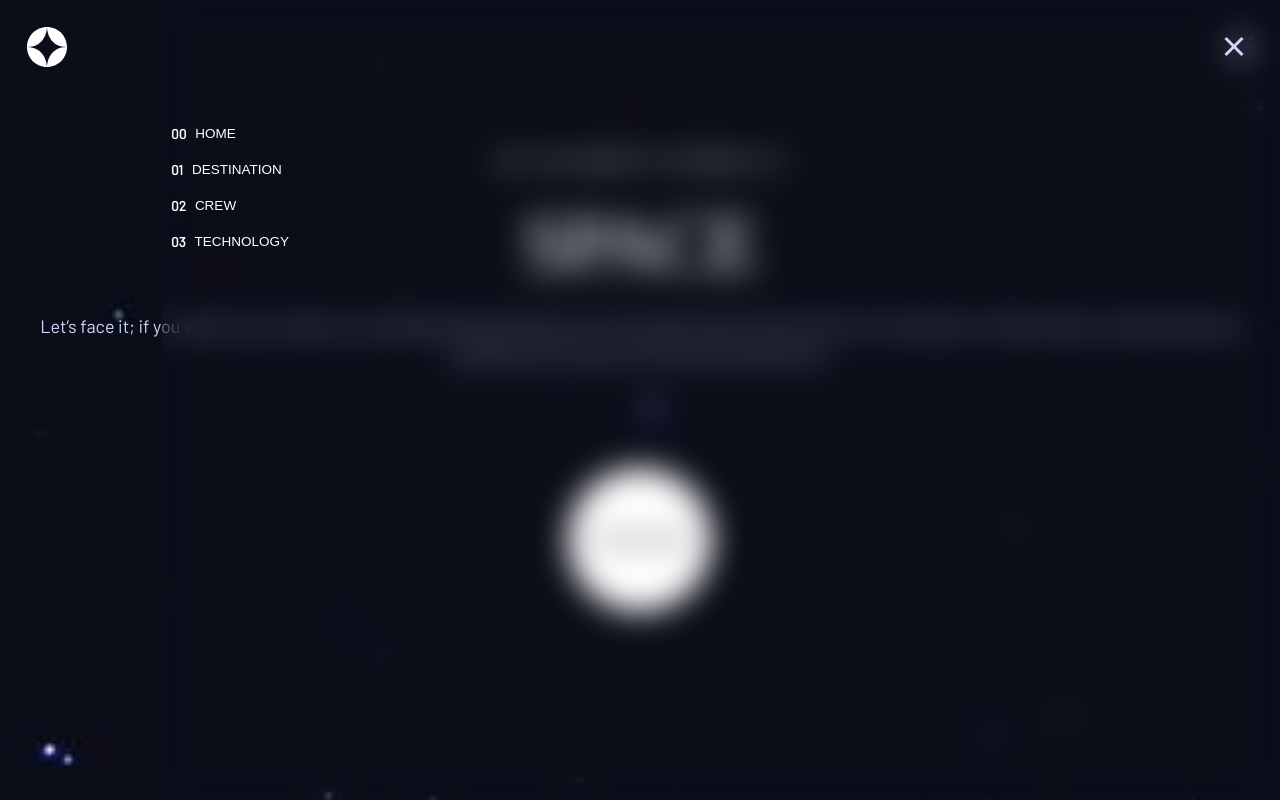
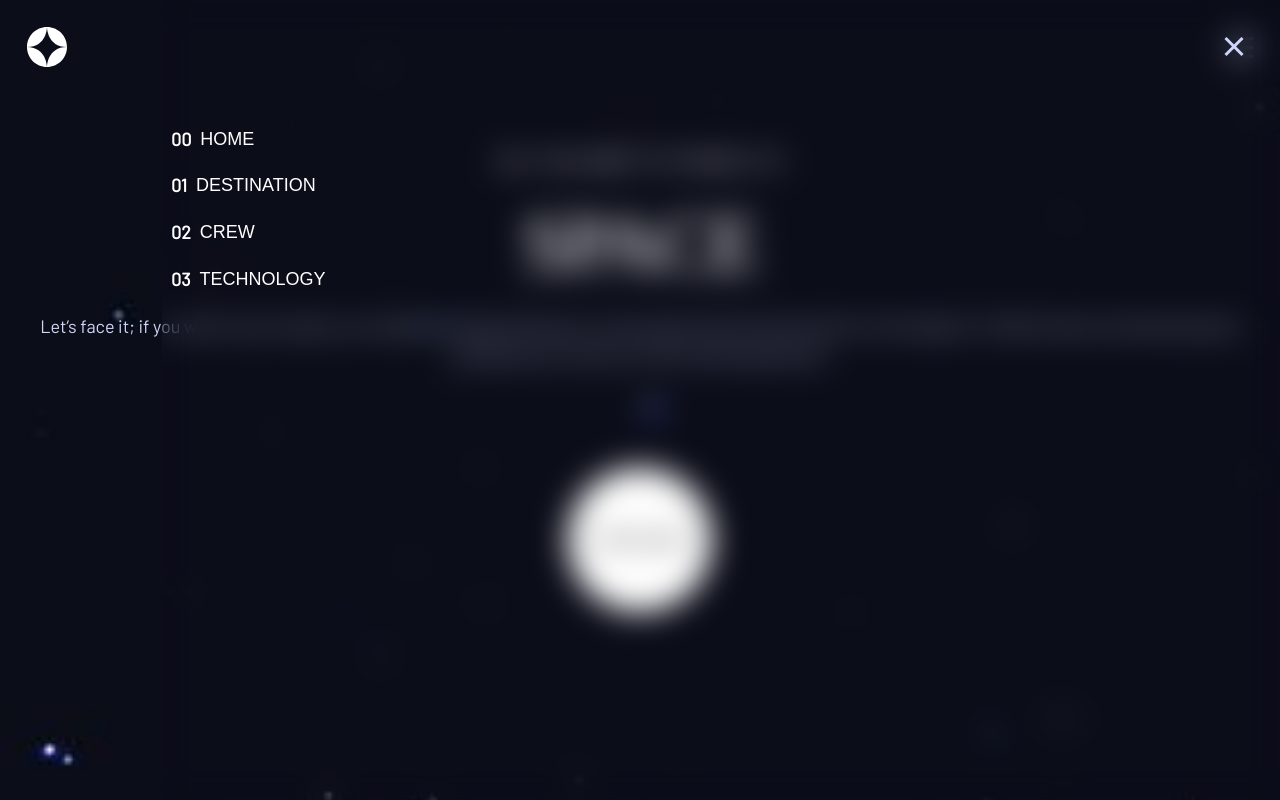
Before and after one commit to jkamin61/space-tourism, a Next.js app: page / in a window 1280 px wide. Both pictures are taken after a click on the picture 1241 px from the left and 47 px from the top of the page. Built offline with nearby package versions, Linux system fonts and the light colour scheme.

Commit message:
bigger font

```diff
--- a/app/components/nav.tsx
+++ b/app/components/nav.tsx
@@ -35,24 +35,24 @@ const Navigation: React.FC = () => {
                         </button>
                     </div>
                     <nav>
-                        <ul className="flex flex-col gap-4 text-white">
-                            <li className="flex items-center flex-row gap-2 text-xs">
+                        <ul className="flex flex-col gap-4 text-white text-md">
+                            <li className="flex items-center flex-row gap-2">
                                 <p className="font-bold">00</p>
                                 <Link href={"/"}
                                       className="font-barlow-condensed font-thin hover:cursor-pointer">HOME</Link>
                             </li>
-                            <li className="flex items-center flex-row gap-2 text-xs">
+                            <li className="flex items-center flex-row gap-2">
                                 <p className="font-bold">01</p>
                                 <Link href={"/destination"}
                                       className="font-barlow-condensed font-thin hover:cursor-pointer">DESTINATION
                                 </Link>
                             </li>
-                            <li className="flex items-center flex-row gap-2 text-xs">
+                            <li className="flex items-center flex-row gap-2">
                                 <p className="font-bold">02</p>
                                 <Link href={"/crew"}
                                       className="font-barlow-condensed font-thin hover:cursor-pointer">CREW</Link>
                             </li>
-                            <li className="flex items-center flex-row gap-2 text-xs">
+                            <li className="flex items-center flex-row gap-2">
                                 <p className="font-bold">03</p>
                                 <Link href={"/technology"}
                                       className="font-barlow-condensed font-thin hover:cursor-pointer">TECHNOLOGY
```
